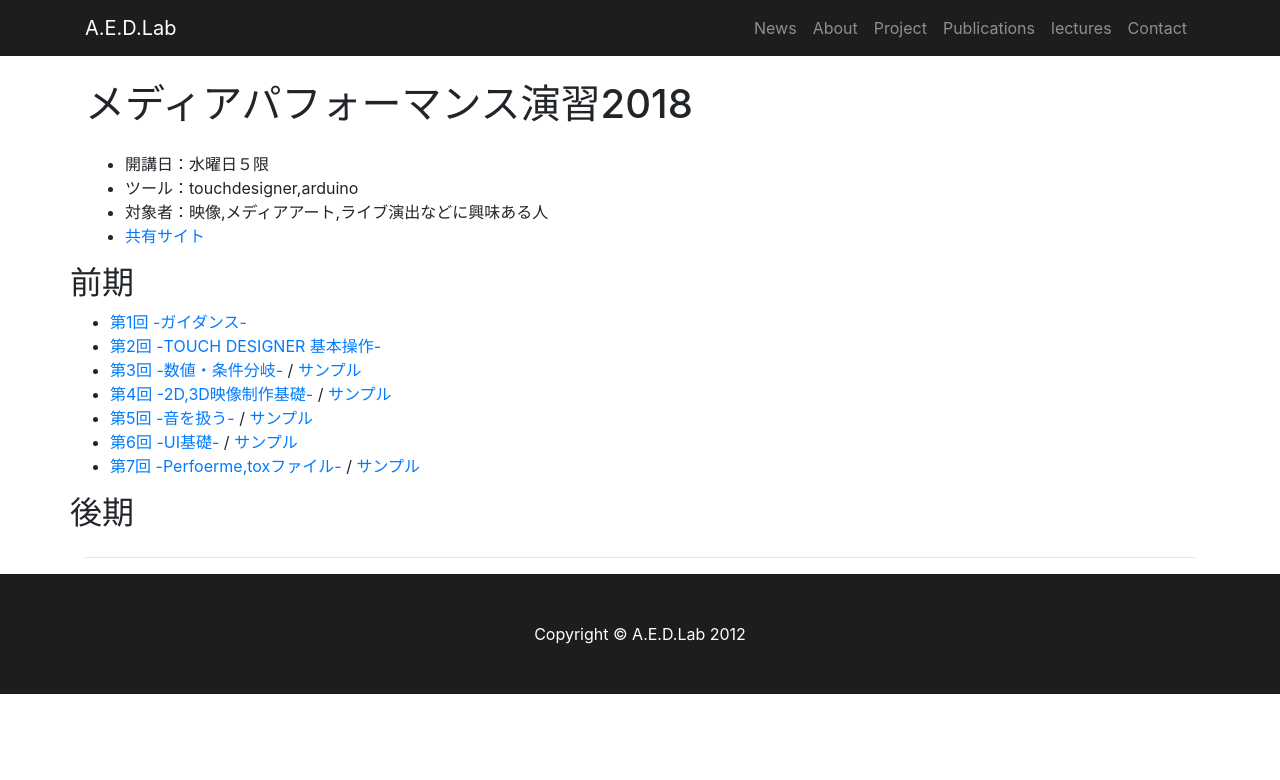
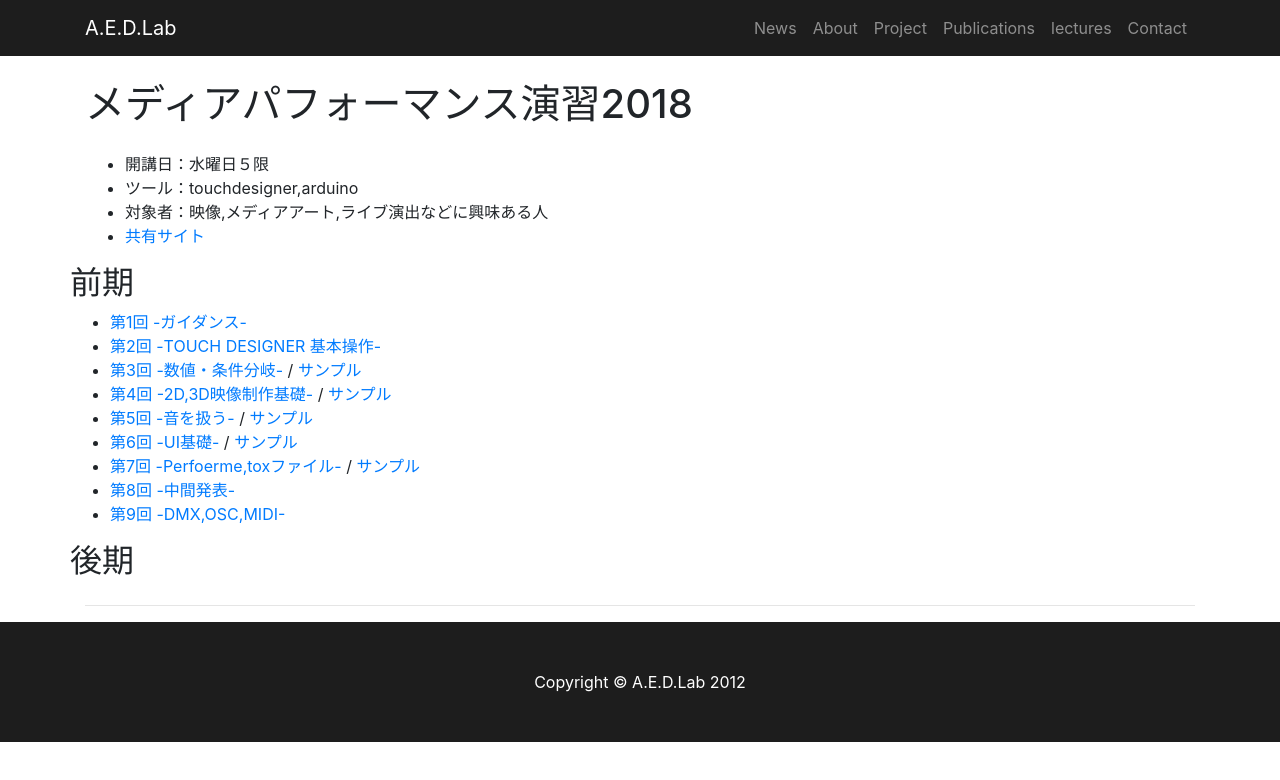
Before and after one commit to M0115180/aed-lab.github.io, a website: page mp.html in a window 1280 px wide. Drawn offline with Linux system fonts and the light colour scheme.

Commit message:
演習追

```diff
--- a/mp.html
+++ b/mp.html
@@ -63,8 +63,10 @@
               <a>/</a><a href="https://drive.google.com/file/d/1xsyp245yeMoH1BHimiGBcsJ7Eet7xB68/view?usp=sharing" target=”_blank”> サンプル</a></li>
             <li><a href="https://scrapbox.io/mp/06_UI%E5%88%B6%E4%BD%9C" target=”_blank”>第6回 -UI基礎-</a>
               <a>/</a><a href="https://drive.google.com/file/d/1LX8Ot1KPSPAxe58t3nKE65gVv84lqfTq/view?usp=sharing" target=”_blank”> サンプル</a></li>
-              <li><a href="https://scrapbox.io/mp/07.Perfoerme,tox%E3%83%95%E3%82%A1%E3%82%A4%E3%83%AB" target=”_blank”>第7回 -Perfoerme,toxファイル-</a>
-                <a>/</a><a href="https://drive.google.com/file/d/1qsfC_QDKX0BO6t5nmXPtJ5lsYVJCD0xZ/view?usp=sharing" target=”_blank”> サンプル</a></li>
+            <li><a href="https://scrapbox.io/mp/07.Perfoerme,tox%E3%83%95%E3%82%A1%E3%82%A4%E3%83%AB" target=”_blank”>第7回 -Perfoerme,toxファイル-</a>
+              <a>/</a><a href="https://drive.google.com/file/d/1qsfC_QDKX0BO6t5nmXPtJ5lsYVJCD0xZ/view?usp=sharing" target=”_blank”> サンプル</a></li>
+            <li><a href="https://scrapbox.io/mediaperformance/%E4%B8%AD%E9%96%93%E8%AA%B2%E9%A1%8C%E3%83%9E%E3%83%88%E3%83%A1" target=”_blank”>第8回 -中間発表-</a>
+            <li><a href="https://scrapbox.io/mp/09_MIDI,OSC,DMX" target=”_blank”>第9回 -DMX,OSC,MIDI-</a>
           </ul>
           <h2>後期</h2>
         </div>
```
